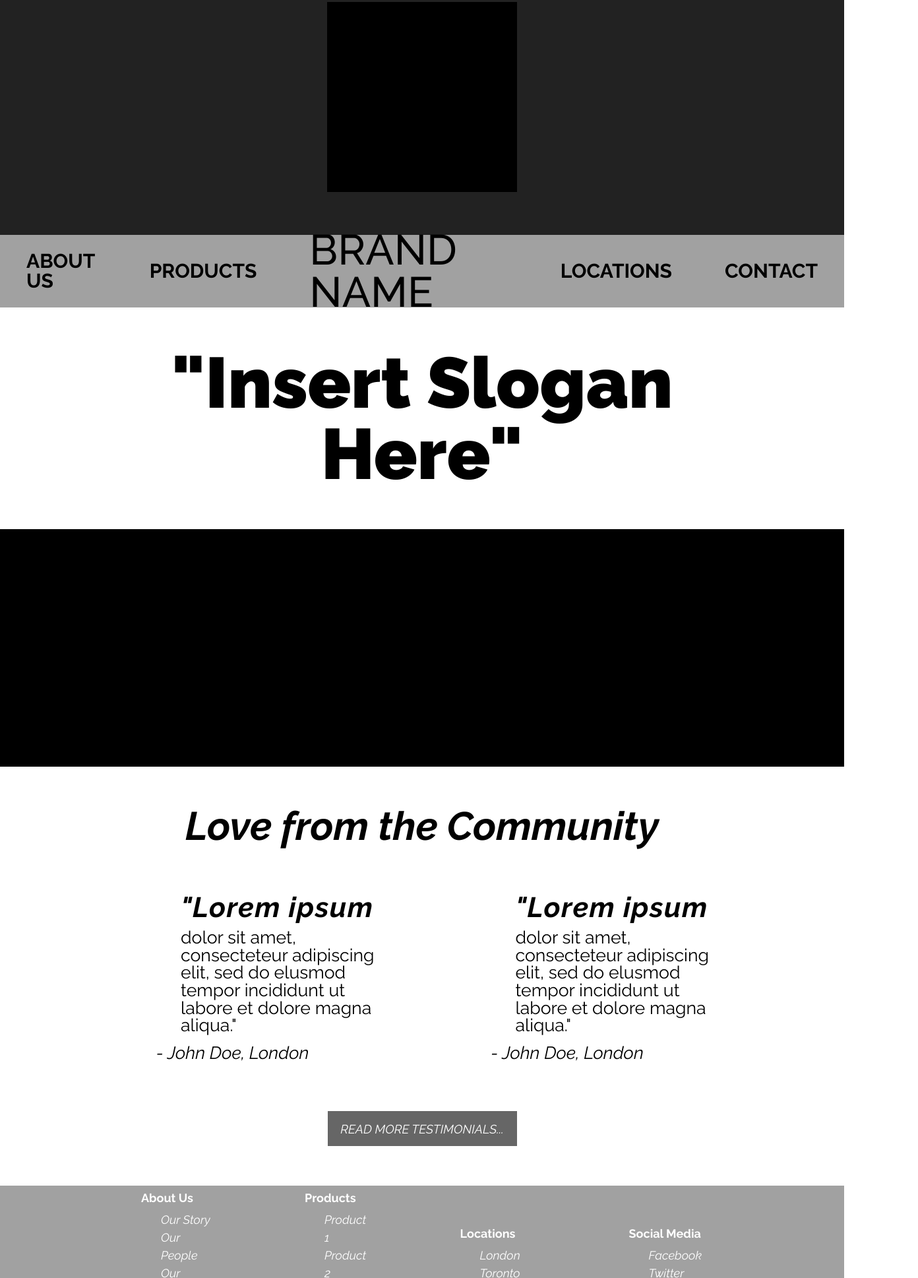
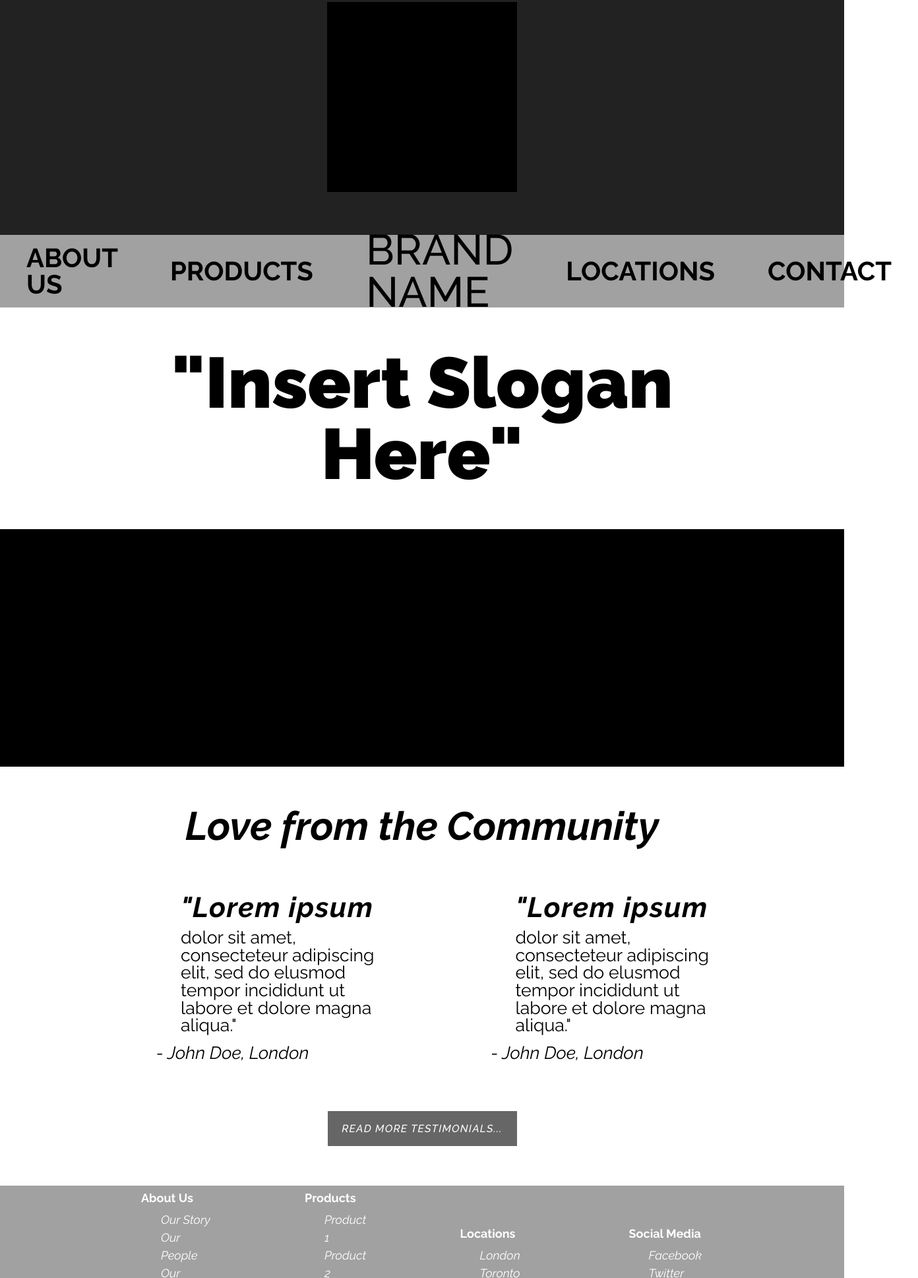
Before and after one commit to hbillson/Billson_H_Scaffold, a plain HTML site: page index.html in a window 1280 px wide. Shown: the part 61-1998 px from the top of the page at 66% size, 1392 px wide, since content can reach past the window. Drawn offline with Linux system fonts and the light colour scheme; a web font is replaced by a local one.

Commit message:
adjusted measurements txt file

```diff
--- a/css/main.css
+++ b/css/main.css
@@ -106,13 +106,13 @@ body {
 	width:100%;
 	height: 110px;
 	background: #a1a1a1;
-	font-size:30px;
 	font-weight: bold;
 }
 
 #mainNav a {
 	text-decoration: none;
 	color: #000;
+	font-size: 40px;
 	padding: 40px;
 }
 
@@ -218,10 +218,10 @@ body {
 	height: 53px;
 	width: 287px;
 	font-family: "Raleway", sans-serif, Arial;
-	font-size: 14pt;
-	font-weight: medium;
+	font-size: 12pt;
+	font-weight: 500;
 	font-style: italic;
-	letter-spacing: 1.2;
+	letter-spacing: 1.2px;
 	color: white;
 	border: none;
 }
@@ -336,12 +336,12 @@ footer a:hover {
 	width:100%;
 	height: 110px;
 	background: #a1a1a1;
-	font-size:30px;
 	font-weight: bold;
 }
 
 #smallerNav a {
 	text-decoration: none;
+	font-size: 30px;
 	color: #000;
 	padding: 40px;
 }
@@ -370,7 +370,7 @@ footer a:hover {
 }
 
 #aboutContainer p {
-	font-weight: medium;
+	font-weight: 600;
 	font-size: 24px;
 	color: white;
 	padding-left: 40px;
```
Also changed, not shown: assets/css_from_psd.txt (deleted), assets/dimensions_notes.txt (added), assets/index_css_from_psd.txt (deleted), page2.html (deleted).
